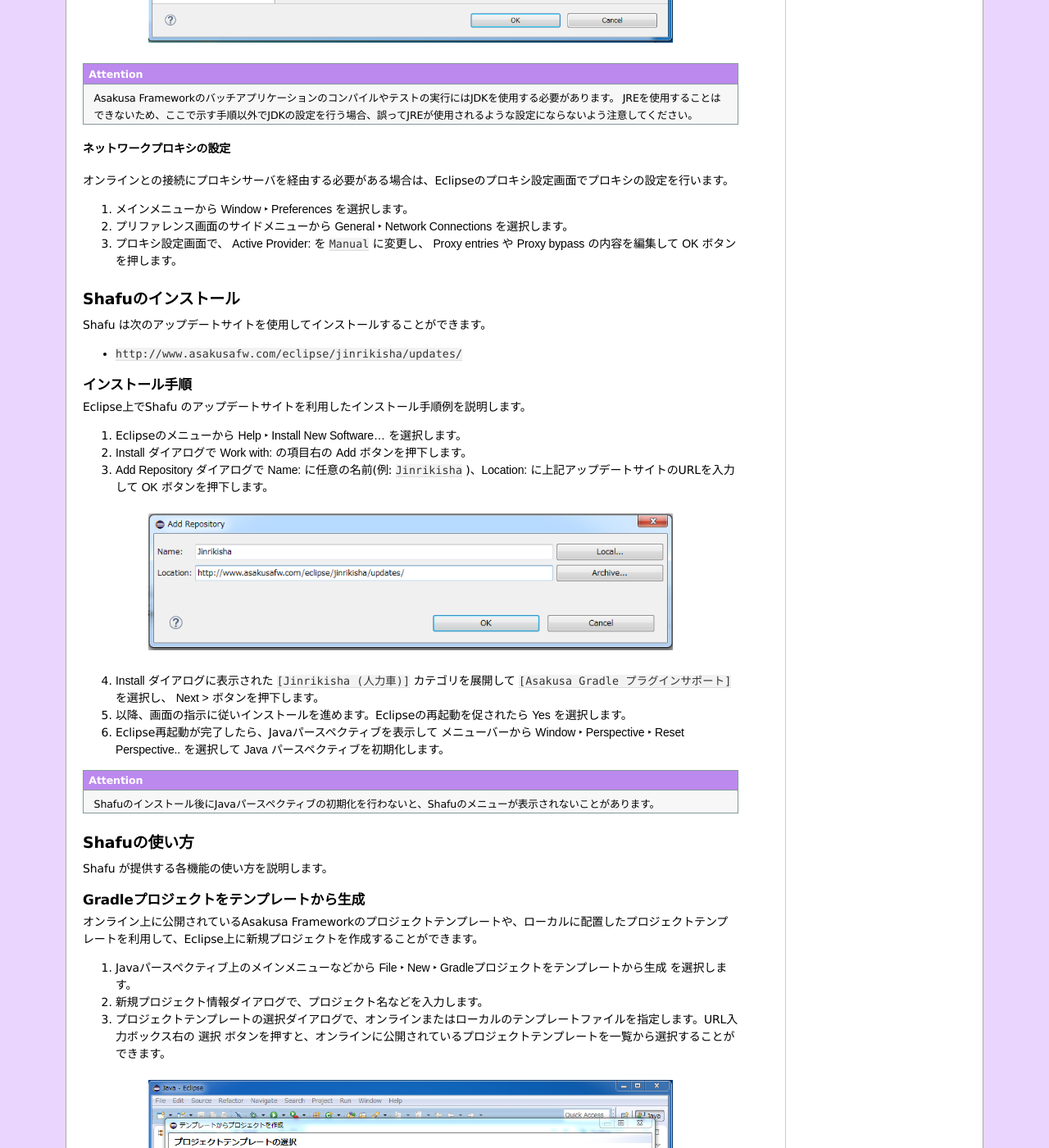
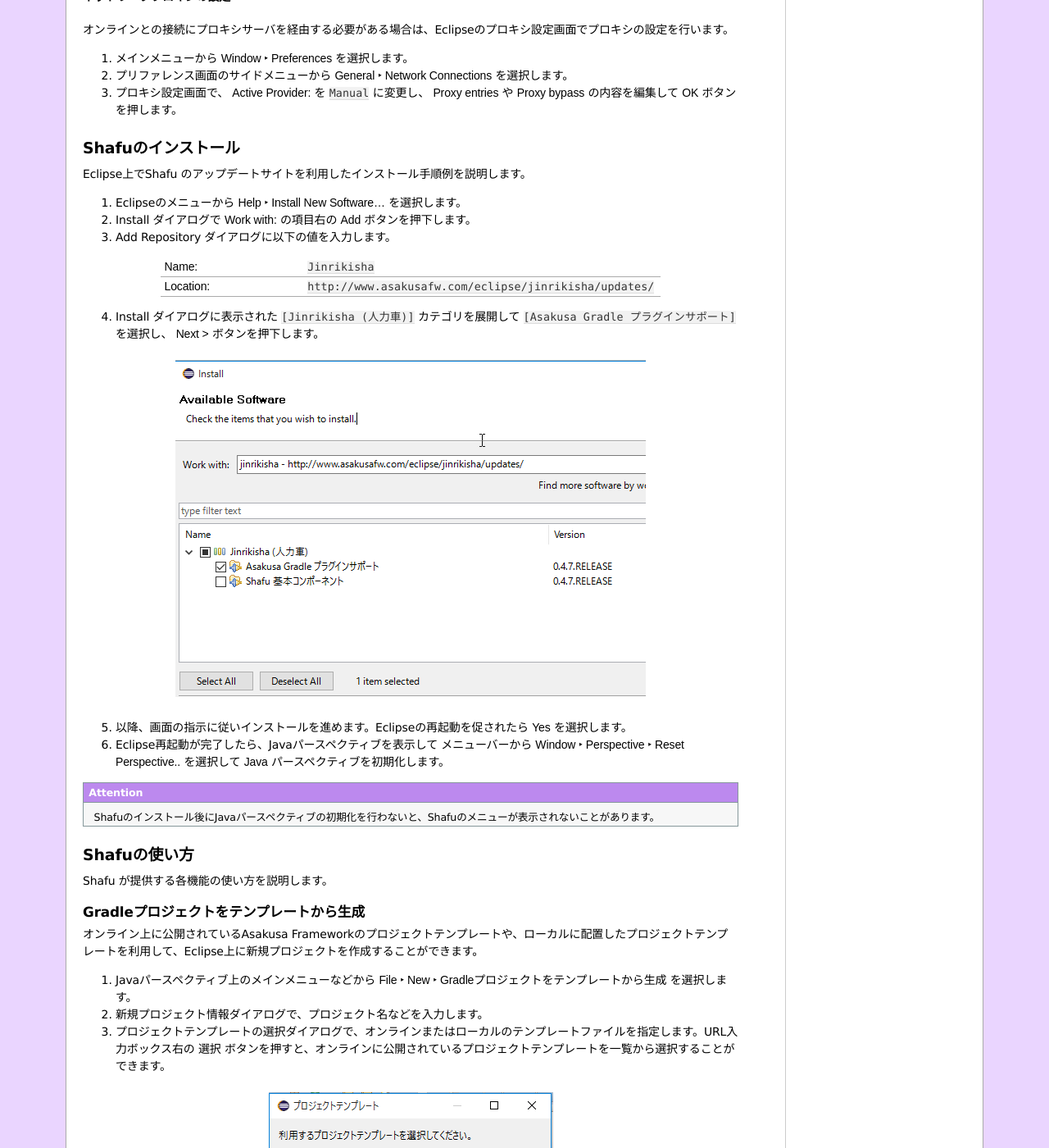
Before and after one commit to asakusafw/asakusafw-starter, a Sphinx documentation site: the page built from jinrikisha/docs/ja/source/shafu.rst, in a window 1280 px wide and 1400 px high, scrolled down 1621 px. Shown: the whole window at 82% size. Built offline with Sphinx 7.4.7, drawn with Linux system fonts in a browser that asks for light colours; formulas are drawn with MathJax 3; some of the changed text lies outside the part shown.

```diff
--- a/jinrikisha/docs/ja/source/conf.py
+++ b/jinrikisha/docs/ja/source/conf.py
@@ -25,7 +25,7 @@ import sys, os
 
 # Add any Sphinx extension module names here, as strings. They can be extensions
 # coming with Sphinx (named 'sphinx.ext.*') or your custom ones.
-extensions = ['sphinx.ext.pngmath', 'sphinx.ext.todo', 'sphinx.ext.extlinks']
+extensions = ['sphinx.ext.imgmath', 'sphinx.ext.todo', 'sphinx.ext.extlinks']
 
 # -- EXTENSIONS ----------------------------------------------------------------
 [extensions]
@@ -55,9 +55,9 @@ copyright = u'2012-2016, Asakusa Framework Team'
 # built documents.
 #
 # The short X.Y version.
-version = '0.8.0'
+version = '0.8.1'
 # The full version, including alpha/beta/rc tags.
-release = '0.8.0'
+release = '0.8.1'
 
 # The language for content autogenerated by Sphinx. Refer to documentation
 # for a list of supported languages.
--- a/jinrikisha/docs/ja/source/install.rst
+++ b/jinrikisha/docs/ja/source/install.rst
@@ -135,7 +135,7 @@ Asakusa Frameworkの開発環境をインストールするディレクトリパ
 
 ..  code-block:: none
 
-    2) Asakusa Frameworkのバージョンを入力してください。: 0.8.0:
+    2) Asakusa Frameworkのバージョンを入力してください。: 0.8.1:
 
 ..  attention::
     基本的にはデフォルトの推奨バージョンをそのまま利用することを推奨します。その他のバージョンとの組み合わせは動作検証が行われていない可能性があります。
@@ -156,7 +156,7 @@ OSユーザをAsakusa Frameworkの開発専用のユーザとして使用する
 
     ** WARNING ********************************************************
     * この設定を行う場合、以下の環境変数が設定されます。
-      - JAVA_HOME=/usr/lib/jvm/java-7-openjdk-amd64
+      - JAVA_HOME=/usr/lib/jvm/java-8-openjdk-amd64
       - ASAKUSA_DEVELOP_HOME=/home/asakusa/asakusa-develop
       - ASAKUSA_HOME=${ASAKUSA_DEVELOP_HOME}/asakusa
       - HADOOP_CMD=${ASAKUSA_DEVELOP_HOME}/hadoop/bin/hadoop
--- a/jinrikisha/docs/ja/source/shafu.rst
+++ b/jinrikisha/docs/ja/source/shafu.rst
@@ -97,8 +97,7 @@ Eclipse経由で実行するJavaにJREが設定されている場合は、これ
 6. :guilabel:`JRE Definition` ダイアログの各項目にインストールしたJDKの情報が設定されたことを確認して :guilabel:`Finish` ボタンを押下します。
 7. :guilabel:`Installed JREs` ダイアログに追加したJDKの項目が表示されるので、その項目の :guilabel:`Name` 欄に表示されているチェックボックスを :guilabel:`ON` にします。JDKの項目が ``jdk1.8.0_XX (default)`` のような表示になれば設定完了です。
 
-..  figure:: images/eclipse-preferences-installed-jre.png
-  :width: 640px
+..  figure:: images/installed-jre-jdk8.png
 
 ..  attention::
   Asakusa Frameworkのバッチアプリケーションのコンパイルやテストの実行にはJDKを使用する必要があります。
@@ -116,23 +115,25 @@ Eclipse経由で実行するJavaにJREが設定されている場合は、これ
 Shafuのインストール
 ===================
 
-Shafu は次のアップデートサイトを使用してインストールすることができます。
-
-* ``http://www.asakusafw.com/eclipse/jinrikisha/updates/``
-
-インストール手順
-----------------
-
 Eclipse上でShafu のアップデートサイトを利用したインストール手順例を説明します。
 
 1. Eclipseのメニューから :menuselection:`Help --> Install New Software...` を選択します。
-2. :guilabel:`Install` ダイアログで :guilabel:`Work with:` の項目右の :guilabel:`Add` ボタンを押下します。
-3. :guilabel:`Add Repository` ダイアログで :guilabel:`Name:` に任意の名前(例: ``Jinrikisha`` )、:guilabel:`Location:` に上記アップデートサイトのURLを入力して :guilabel:`OK` ボタンを押下します。
+2. Install ダイアログで :guilabel:`Work with:` の項目右の :guilabel:`Add` ボタンを押下します。
 
-..  figure:: images/eclipse-shafu-add-repository.png
-    :width: 640px
+3. Add Repository ダイアログに以下の値を入力します。
 
-4. :guilabel:`Install` ダイアログに表示された ``[Jinrikisha (人力車)]`` カテゴリを展開して ``[Asakusa Gradle プラグインサポート]`` を選択し、 :guilabel:`Next >` ボタンを押下します。
+..  list-table::
+    :widths: 2 5
+
+    * - :guilabel:`Name:`
+      - ``Jinrikisha``
+    * - :guilabel:`Location:`
+      - ``http://www.asakusafw.com/eclipse/jinrikisha/updates/``
+
+4. Install ダイアログに表示された ``[Jinrikisha (人力車)]`` カテゴリを展開して ``[Asakusa Gradle プラグインサポート]`` を選択し、 :guilabel:`Next >` ボタンを押下します。
+
+..  figure:: images/install-shafu.png
+
 5. 以降、画面の指示に従いインストールを進めます。Eclipseの再起動を促されたら :guilabel:`Yes` を選択します。
 6. Eclipse再起動が完了したら、Javaパースペクティブを表示して メニューバーから :menuselection:`Window --> Perspective --> Reset Perspective..` を選択して :guilabel:`Java` パースペクティブを初期化します。
 
@@ -153,8 +154,7 @@ Gradleプロジェクトをテンプレートから生成
 2. 新規プロジェクト情報ダイアログで、プロジェクト名などを入力します。
 3. プロジェクトテンプレートの選択ダイアログで、オンラインまたはローカルのテンプレートファイルを指定します。URL入力ボックス右の :guilabel:`選択` ボタンを押すと、オンラインに公開されているプロジェクトテンプレートを一覧から選択することができます。
 
-..  figure:: images/shafu-create-project.png
-    :width: 640px
+..  figure:: images/create-project-select-template.png
 
 4. :guilabel:`Finish` ボタンを押すと選択したプロジェクトテンプレートを読み込み、Eclipseプロジェクトとして新規プロジェクトが作成されます。
 
@@ -259,10 +259,7 @@ Shafuを導入した開発環境では、オンライン上に公開されてい
 3. :guilabel:`プロジェクトテンプレートの選択` ダイアログで :guilabel:`URLを指定してプロジェクトテンプレートをダウンロードする` が選択状態になっていることを確認して、画面右の :guilabel:`選択` ボタンを押下します。
 4. :guilabel:`プロジェクトテンプレート` ダイアログにオンラインに公開されている、利用可能なプロジェクトテンプレートの一覧が表示されます。ここでは Asakusa Example Projects - |version| を選択します。
 5. :guilabel:`Finish` ボタンを押すと選択したプロジェクトテンプレートを読み込み、Eclipseプロジェクトとして新規プロジェクトが作成されます。
-6. :guilabel:`テンプレートからプロジェクトを作成` ダイアログでテンプレートとするサンプルプロジェクト（例えば ``example-directio-csv`` ）を選択して :guilabel:`OK` ボタンを押下します。
-
-..  figure:: images/shafu-create-project.png
-    :width: 640px
+6. :guilabel:`テンプレートからプロジェクトを作成` ダイアログでテンプレートとするサンプルプロジェクト（例えば ``example-basic-spark`` ）を選択して :guilabel:`OK` ボタンを押下します。
 
 ..  attention::
     開発環境で初めてAsakusa Frameworkのプロジェクトを作成する際にはリモートからプロジェクトに必要なライブラリをダウンロードするため、初回のプロジェクト作成には時間がかかることがあります。
```
Also changed, not shown: other parts of jinrikisha/docs/ja/source/shafu.rst (+5 -5 lines), jinrikisha/docs/ja/source/download-archive.rst (+24 -0 lines), jinrikisha/docs/ja/source/index.rst (+9 -9 lines), jinrikisha/docs/ja/source/release-notes.rst (+13 -1 lines), jinrikisha/docs/ja/source/images/create-project-select-template.png (added), jinrikisha/docs/ja/source/images/eclipse-preferences-installed-jre.png (deleted), jinrikisha/docs/ja/source/images/eclipse-shafu-add-repository.png (deleted), jinrikisha/docs/ja/source/images/install-shafu.png (added), jinrikisha/docs/ja/source/images/installed-jre-jdk8.png (added), jinrikisha/docs/ja/source/images/shafu-create-project.png (deleted), 1 other file.
